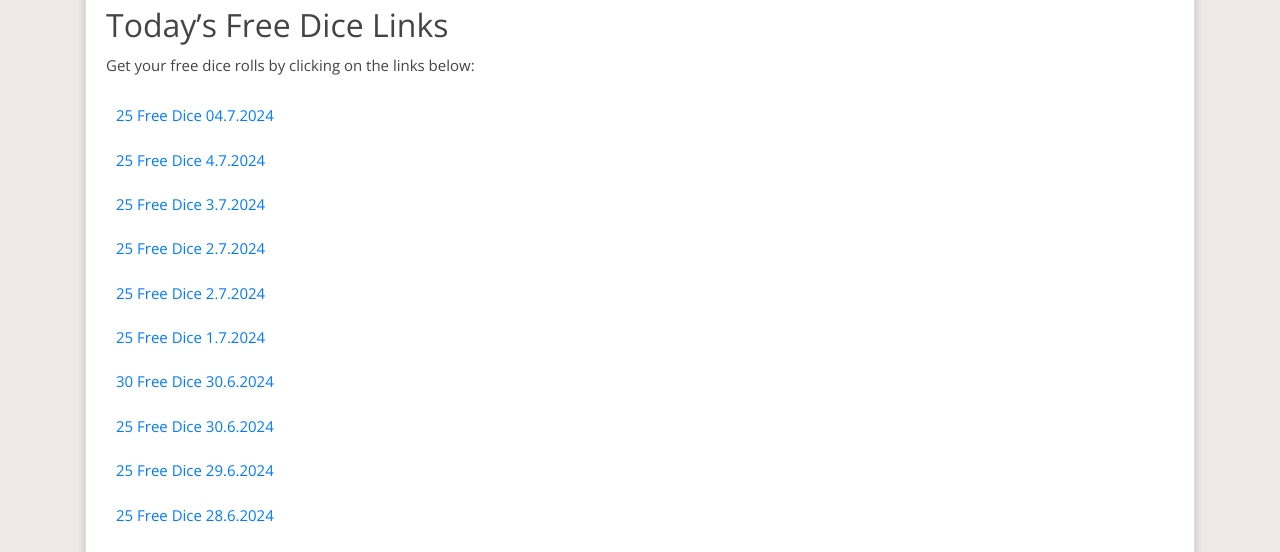
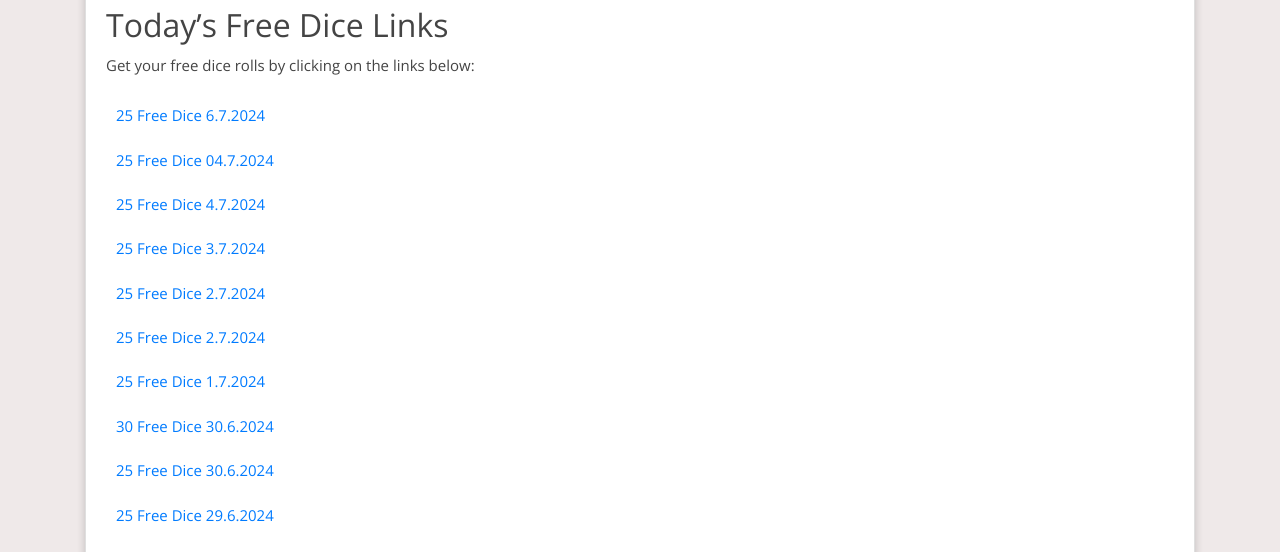
Before and after one commit to Prollad99/bs-net, a Jekyll site: the page built from _posts/2024-06-29-monopoly-go.md, in a window 1280 px wide and 900 px high. Shown: the part 343-895 px from the top of the window. Built offline with Jekyll 4.4.1, drawn with Linux system fonts in a browser that asks for light colours; nearby versions of some CDN libraries; comment, search, counter and statistics services are not loaded.

Commit message:
Update monopoly-go reward links

```diff
--- a/_includes/monopoly-go.html
+++ b/_includes/monopoly-go.html
@@ -1,4 +1,5 @@
 <html><body><div class="reward"><ul>
+<li><a href="https://2tdd.adj.st/reward-link/fsdldj3424fffafv?adjust_t=i2f8o2i_4btbvwg&adjust_deeplink_js=1">25 free dice 6.7.2024</a></li>
 <li><a href="https://mply.io/aaM5cRCFlQQ">25 free dice 04.7.2024</a></li>
 <li><a href="https://2tdd.adj.st/reward-link/mgmnskrjfgf13123588?adjust_t=i2f8o2i_4btbvwg&adjust_deeplink_js=1">25 free dice 4.7.2024</a></li>
 <li><a href="https://2tdd.adj.st/reward-link/nbhtiyrbgjrg4611?adjust_t=i2f8o2i_4btbvwg&adjust_deeplink_js=1">25 free dice 3.7.2024</a></li>
--- a/links-json/monopoly-go.json
+++ b/links-json/monopoly-go.json
@@ -1,4 +1,8 @@
 [
+  {
+    "href": "https://2tdd.adj.st/reward-link/fsdldj3424fffafv?adjust_t=i2f8o2i_4btbvwg&adjust_deeplink_js=1",
+    "text": "25 free dice 6.7.2024"
+  },
   {
     "href": "https://mply.io/aaM5cRCFlQQ",
     "text": "25 free dice 04.7.2024"
```
